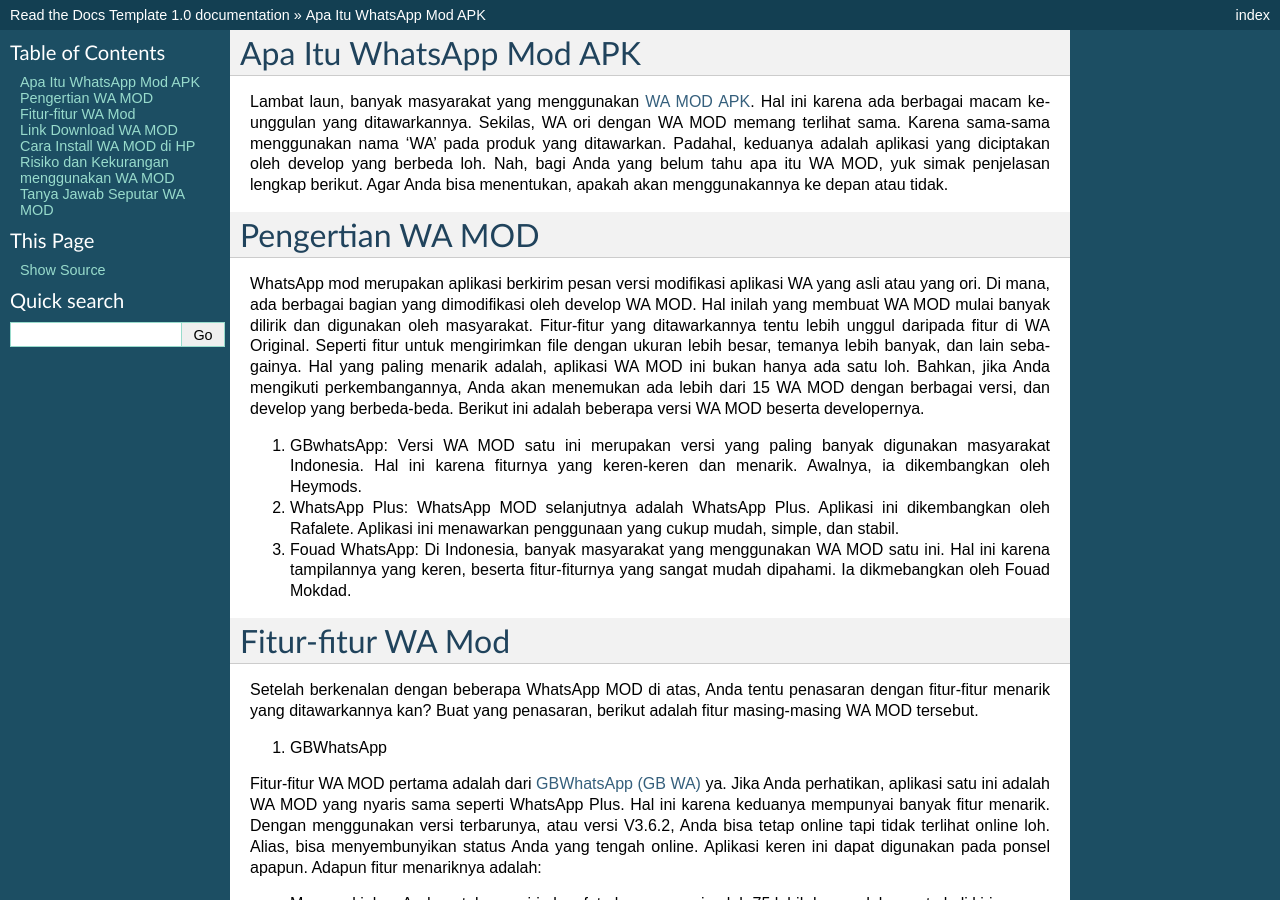
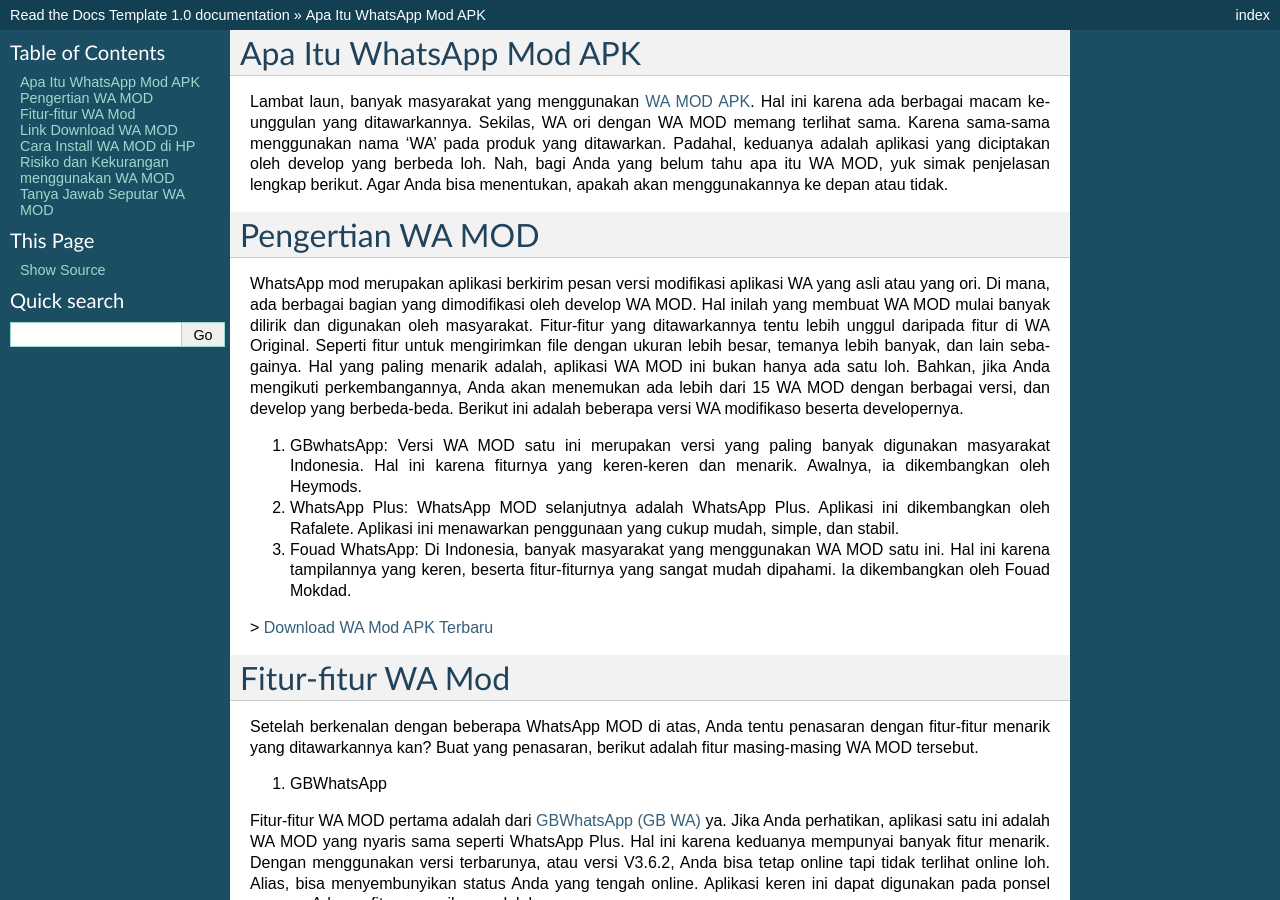
Before and after one commit to zaidmg/taichi, a Sphinx documentation site: the page built from docs/index.rst, in a window 1280 px wide and 900 px high. Built offline with Sphinx 7.4.7, drawn with Linux system fonts in a browser that asks for light colours.

Commit message:
Update index.rst

```diff
--- a/docs/index.rst
+++ b/docs/index.rst
@@ -11,11 +11,13 @@
 Pengertian WA MOD
 ==================
 
-WhatsApp mod merupakan aplikasi berkirim pesan versi modifikasi aplikasi WA yang asli atau yang ori. Di mana, ada berbagai bagian yang dimodifikasi oleh develop WA MOD. Hal inilah yang membuat WA MOD mulai banyak dilirik dan digunakan oleh masyarakat. Fitur-fitur yang ditawarkannya tentu lebih unggul daripada fitur di WA Original. Seperti fitur untuk mengirimkan file dengan ukuran lebih besar, temanya lebih banyak, dan lain sebagainya. Hal yang paling menarik adalah, aplikasi WA MOD ini bukan hanya ada satu loh. Bahkan, jika Anda mengikuti perkembangannya, Anda akan menemukan ada lebih dari 15 WA MOD dengan berbagai versi, dan develop yang berbeda-beda. Berikut ini adalah beberapa versi WA MOD beserta developernya.
+WhatsApp mod merupakan aplikasi berkirim pesan versi modifikasi aplikasi WA yang asli atau yang ori. Di mana, ada berbagai bagian yang dimodifikasi oleh develop WA MOD. Hal inilah yang membuat WA MOD mulai banyak dilirik dan digunakan oleh masyarakat. Fitur-fitur yang ditawarkannya tentu lebih unggul daripada fitur di WA Original. Seperti fitur untuk mengirimkan file dengan ukuran lebih besar, temanya lebih banyak, dan lain sebagainya. Hal yang paling menarik adalah, aplikasi WA MOD ini bukan hanya ada satu loh. Bahkan, jika Anda mengikuti perkembangannya, Anda akan menemukan ada lebih dari 15 WA MOD dengan berbagai versi, dan develop yang berbeda-beda. Berikut ini adalah beberapa versi WA modifikaso beserta developernya.
 
 1. GBwhatsApp: Versi WA MOD satu ini merupakan versi yang paling banyak digunakan masyarakat Indonesia. Hal ini karena fiturnya yang keren-keren dan menarik. Awalnya, ia dikembangkan oleh Heymods.
 2. WhatsApp Plus: WhatsApp MOD selanjutnya adalah WhatsApp Plus. Aplikasi ini dikembangkan oleh Rafalete. Aplikasi ini menawarkan penggunaan yang cukup mudah, simple, dan stabil.
-3. Fouad WhatsApp: Di Indonesia, banyak masyarakat yang menggunakan WA MOD satu ini. Hal ini karena tampilannya yang keren, beserta fitur-fiturnya yang sangat mudah dipahami. Ia dikmebangkan oleh Fouad Mokdad.
+3. Fouad WhatsApp: Di Indonesia, banyak masyarakat yang menggunakan WA MOD satu ini. Hal ini karena tampilannya yang keren, beserta fitur-fiturnya yang sangat mudah dipahami. Ia dikembangkan oleh Fouad Mokdad.
+
+> `Download WA Mod APK Terbaru <https://news.google.com/articles/CAIiEAsbH0WwH3Luma-n03P3VgMqGQgEKhAIACoHCAowksmmCzD6074DMMqTkAc?hl=en-ID&gl=ID&ceid=ID%3Aen>`_
 
 Fitur-fitur WA Mod
 ==================
```
